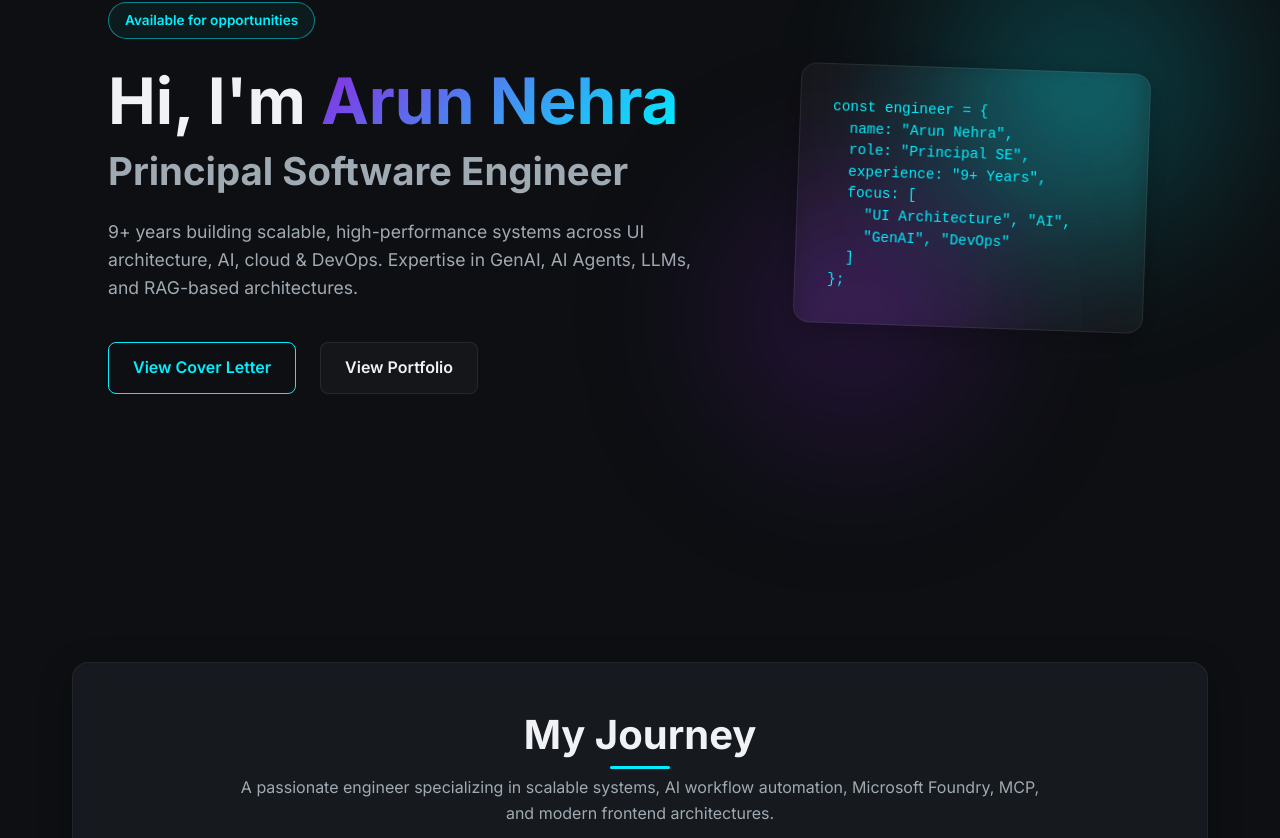
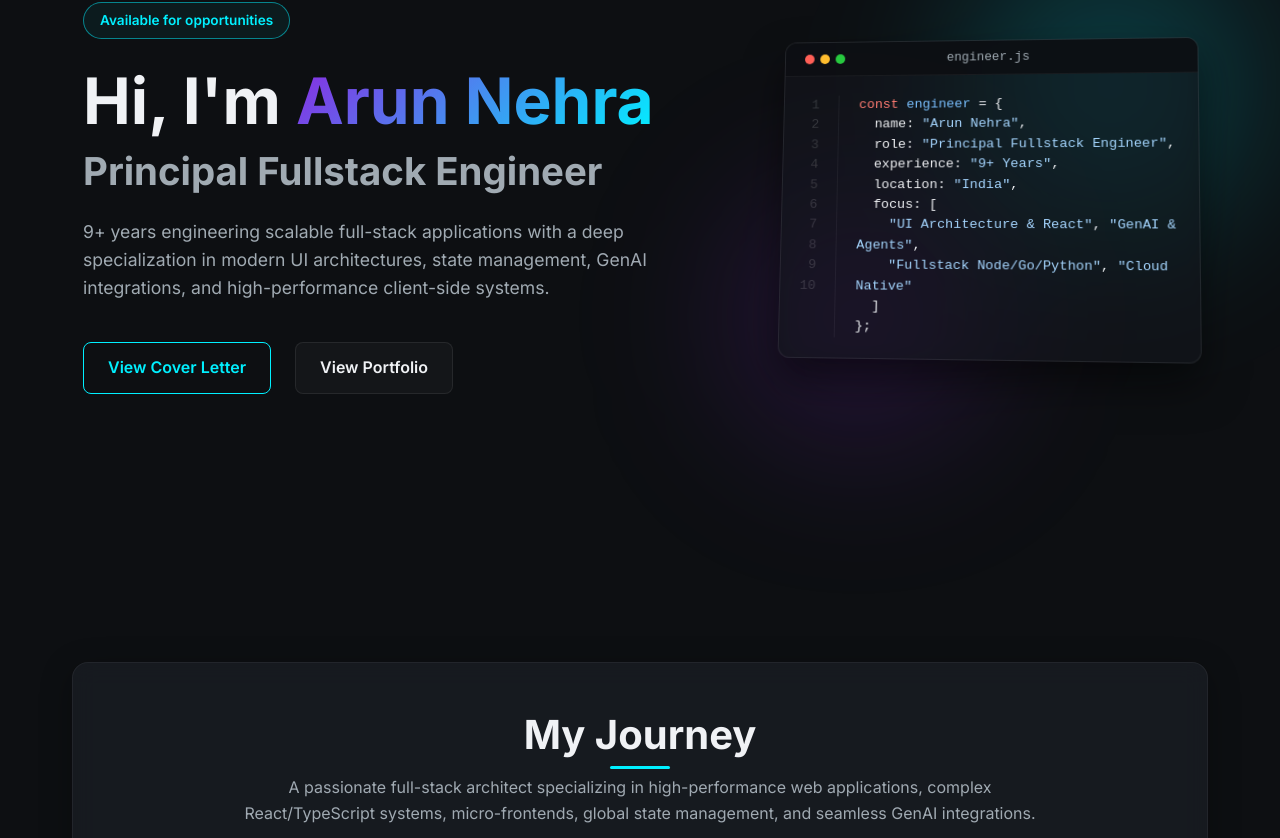
Before and after one commit to ArunNehra/portfolio, a React (Vite) app: page / in a window 1280 px wide. Shown: the part 202-1040 px from the top of the page. Built offline with nearby package versions, Linux system fonts and the light colour scheme.

Commit message:
feat: design overhaul, project additions & full-stack UI content positioning

```diff
--- a/src/components/About.jsx
+++ b/src/components/About.jsx
@@ -2,21 +2,21 @@ import './About.css';
 
 const About = () => {
   return (
-    <section id="experience" className="about-section">
+    <section id="about" className="about-section">
       <div className="container">
         <div className="about-content glass-panel">
           <h2 className="section-title" style={{marginBottom: '1rem'}}>My Journey</h2>
           <p className="text-secondary mb-8 text-center" style={{maxWidth: '800px', margin: '0 auto 2rem'}}>
-            A passionate engineer specializing in scalable systems, AI workflow automation, Microsoft Foundry, MCP, and modern frontend architectures.
+            A passionate full-stack architect specializing in high-performance web applications, complex React/TypeScript systems, micro-frontends, global state management, and seamless GenAI integrations.
           </p>
           <div className="stats-grid">
             <div className="stat-item text-center">
               <span className="stat-title text-xl">9+ Years Experience</span>
-              <span className="stat-desc">Full-stack & AI</span>
+              <span className="stat-desc">Full-stack & UI Architecture</span>
             </div>
             <div className="stat-item text-center">
               <span className="stat-title text-xl">Principal Engineer</span>
-              <span className="stat-desc">Leading teams at Eptura</span>
+              <span className="stat-desc">UI & Web Platforms at Eptura</span>
             </div>
             <div className="stat-item text-center">
               <span className="stat-title text-xl">B.Tech Graduate</span>
@@ -24,7 +24,7 @@ const About = () => {
             </div>
             <div className="stat-item text-center">
               <span className="stat-title text-xl">Based in India</span>
-              <span className="stat-desc">Bhiwani, Haryana</span>
+              <span className="stat-desc">Gurugram, Haryana</span>
             </div>
           </div>
         </div>
--- a/src/components/CoverLetter.jsx
+++ b/src/components/CoverLetter.jsx
@@ -14,27 +14,23 @@ const CoverLetter = () => {
             <p className="salutation">Dear Hiring Manager,</p>
 
             <p>
-              I am writing to express my interest in a Principal/Senior Software Engineering position. With over 9 years of experience building scalable, high-performance systems across UI architecture, AI, cloud, and DevOps, I am confident in my ability to make a meaningful impact on your team.
+              I am writing to express my interest in a Principal Fullstack Software Engineering position. With over 9 years of experience engineering scalable web applications with deep-seated expertise in advanced frontend architectures, state management, and full-stack integrations, I am confident in my ability to drive technical excellence on your team.
             </p>
 
             <p>
-              In my current role as Principal Software Engineer at Eptura, I have led UI modernisation initiatives using Monorepo (NX) and Microfrontend architectures, enabling scalable architecture, faster releases, and improved developer experience. I built and scaled a high-performance User Directory & Management system handling 100K+ records with optimised load times and secure access controls.
+              In my current role as Principal Software Engineer at Eptura, I have led web modernization initiatives using monorepo (NX) and micro-frontend architectures, establishing scalable UI foundations and elevating developer productivity. On the backend, I built and scaled high-throughput systems, including a user directory managing 100K+ records, using optimization policies to ensure secure, sub-second client delivery.
             </p>
 
             <p>
-              I designed CI/CD pipelines that reduced release cycles from weeks to days, improving deployment reliability with Docker, Kubernetes, and Azure. I also integrated AI-driven workflows using AI-assisted pair programming and built AI Agents with Azure AI Foundry for automation, implementing GenAI/LLM-based solutions with RAG using LangChain/LangGraph.
+              I have designed and implemented full-stack pipelines that reduced release cycles from weeks to days, leveraging Docker, Kubernetes, and Azure for cloud-native reliability. I also integrated GenAI workflows, designing custom Model Context Protocol (MCP) servers and AI Agents via Azure AI Foundry to automate client-side operations.
             </p>
 
             <p>
-              My expertise spans GenAI, AI Agents, LLMs, and RAG-based architectures, with hands-on experience in agentic workflows using LangChain/LangGraph and context engineering. I am experienced in AI-assisted pair programming, AI Foundry agent development, and building custom MCPs.
+              My expertise spans the entire lifecycle of modern web products, combining a mastery of client-side frameworks (React, Next.js, Redux Saga) with robust API development (GraphQL/REST, BFF patterns) and database engineering (PostgreSQL, MySQL, InfluxDB).
             </p>
 
             <p>
-              I have a strong background in React, TypeScript, Node.js, Go, APIs (GraphQL/REST, BFF), and cloud-native systems (AWS/Azure/GCP, Docker, CI/CD), with a focus on scalability, observability, and SRE practices.
-            </p>
-
-            <p>
-              I am excited about the opportunity to bring my technical expertise and leadership experience to your organization. I would welcome the chance to discuss how my skills and experience align with your team's goals.
+              I am excited about the opportunity to bring my full-stack capabilities and user-centric architecture experience to your organization. I would welcome the chance to discuss how my background aligns with your team's upcoming goals.
             </p>
 
             <div className="sign-off">
--- a/src/components/Footer.css
+++ b/src/components/Footer.css
@@ -67,3 +67,59 @@
     gap: 2rem;
   }
 }
+
+/* Contact Cards styling */
+.contact-card {
+  background: rgba(255, 255, 255, 0.015);
+  border: 1px solid rgba(255, 255, 255, 0.05);
+  border-radius: 12px;
+  padding: 1.5rem;
+  display: flex;
+  flex-direction: column;
+  align-items: center;
+  gap: 0.5rem;
+  transition: all 0.3s cubic-bezier(0.16, 1, 0.3, 1);
+  text-decoration: none;
+  color: inherit;
+}
+
+.contact-card:not(.no-link):hover {
+  background: rgba(0, 240, 255, 0.04);
+  border-color: var(--accent-color);
+  transform: translateY(-5px);
+  box-shadow: 0 10px 20px rgba(0, 240, 255, 0.1);
+}
+
+.contact-card.no-link:hover {
+  background: rgba(255, 255, 255, 0.025);
+  border-color: rgba(255, 255, 255, 0.1);
+}
+
+.contact-icon {
+  font-size: 1.8rem;
+  margin-bottom: 0.25rem;
+  transition: transform 0.3s ease;
+}
+
+.contact-card:not(.no-link):hover .contact-icon {
+  transform: scale(1.15);
+}
+
+.contact-title {
+  color: var(--accent-color);
+  font-size: 0.95rem;
+  font-weight: 700;
+  text-transform: uppercase;
+  letter-spacing: 0.5px;
+}
+
+.contact-value {
+  color: var(--text-secondary);
+  font-size: 0.85rem;
+  word-break: break-all;
+  transition: color 0.3s ease;
+}
+
+.contact-card:not(.no-link):hover .contact-value {
+  color: var(--text-primary);
+}
--- a/src/components/Hero.css
+++ b/src/components/Hero.css
@@ -104,26 +104,86 @@
   animation-delay: -5s;
 }
 
-.profile-card {
+.ide-window {
   width: 100%;
-  max-width: 350px;
-  transform: rotate(2deg);
+  max-width: 420px;
+  padding: 0 !important;
+  border-radius: 12px;
+  overflow: hidden;
+  background: rgba(18, 21, 26, 0.75) !important;
+  border: 1px solid rgba(255, 255, 255, 0.08) !important;
+  box-shadow: 0 20px 40px rgba(0, 0, 0, 0.5) !important;
+  transform: perspective(1000px) rotateY(-5deg) rotateX(5deg);
+  transition: transform 0.5s ease, box-shadow 0.5s ease;
 }
 
-.profile-card:hover {
-  transform: rotate(0deg) scale(1.02);
+.ide-window:hover {
+  transform: perspective(1000px) rotateY(0deg) rotateX(0deg);
+  box-shadow: 0 25px 50px var(--accent-glow) !important;
 }
 
-.code-snippet {
-  font-family: monospace;
-  color: var(--accent-color);
-  font-size: 0.9rem;
-  line-height: 1.5;
+.ide-header {
+  display: flex;
+  align-items: center;
+  justify-content: space-between;
+  padding: 0.75rem 1.25rem;
+  background: rgba(13, 15, 18, 0.9);
+  border-bottom: 1px solid rgba(255, 255, 255, 0.05);
+  position: relative;
 }
 
-.code-snippet span.keyword { color: #ff7b72; }
-.code-snippet span.string { color: #a5d6ff; }
-.code-snippet span.function { color: #d2a8ff; }
+.ide-dots {
+  display: flex;
+  gap: 6px;
+}
+
+.dot {
+  width: 10px;
+  height: 10px;
+  border-radius: 50%;
+}
+
+.dot-red { background: #ff5f56; }
+.dot-yellow { background: #ffbd2e; }
+.dot-green { background: #27c93f; }
+
+.ide-title {
+  position: absolute;
+  left: 50%;
+  transform: translateX(-50%);
+  font-family: monospace;
+  font-size: 0.8rem;
+  color: var(--text-secondary);
+}
+
+.ide-body {
+  display: flex;
+  padding: 1.25rem;
+  font-family: 'Fira Code', 'Courier New', Courier, monospace;
+  font-size: 0.85rem;
+  line-height: 1.5;
+  text-align: left;
+}
+
+.line-numbers {
+  display: flex;
+  flex-direction: column;
+  color: rgba(255, 255, 255, 0.15);
+  text-align: right;
+  padding-right: 1.25rem;
+  border-right: 1px solid rgba(255, 255, 255, 0.05);
+  user-select: none;
+}
+
+.code-content {
+  padding-left: 1.25rem;
+  color: var(--text-primary);
+}
+
+.keyword { color: #ff7b72; }
+.variable { color: #79c0ff; }
+.string { color: #a5d6ff; }
+.comment { color: #8b949e; }
 
 @keyframes float {
   0% { transform: translate(0, 0); }
--- a/src/components/Hero.jsx
+++ b/src/components/Hero.jsx
@@ -2,14 +2,14 @@ import './Hero.css';
 
 const Hero = () => {
   return (
-    <section className="hero" id="about">
+    <section className="hero" id="home">
       <div className="container hero-container">
         <div className="hero-content animate-fade-in">
           <div className="badge">Available for opportunities</div>
           <h1 className="name">Hi, I'm <span className="gradient-text">Arun Nehra</span></h1>
-          <h2 className="title">Principal Software Engineer</h2>
+          <h2 className="title">Principal Fullstack Engineer</h2>
           <p className="description">
-            9+ years building scalable, high-performance systems across UI architecture, AI, cloud & DevOps. Expertise in GenAI, AI Agents, LLMs, and RAG-based architectures.
+            9+ years engineering scalable full-stack applications with a deep specialization in modern UI architectures, state management, GenAI integrations, and high-performance client-side systems.
           </p>
           <div className="hero-cta">
             <a href="#cover-letter" className="btn-primary">View Cover Letter</a>
@@ -19,21 +19,42 @@ const Hero = () => {
         <div className="hero-visual animate-fade-in" style={{animationDelay: '0.2s'}}>
           <div className="glow-orb orb-1"></div>
           <div className="glow-orb orb-2"></div>
-          <div className="glass-panel profile-card">
-            <div className="code-snippet">
-              <pre>
+          <div className="ide-window glass-panel">
+            <div className="ide-header">
+              <div className="ide-dots">
+                <span className="dot dot-red"></span>
+                <span className="dot dot-yellow"></span>
+                <span className="dot dot-green"></span>
+              </div>
+              <div className="ide-title">engineer.js</div>
+            </div>
+            <div className="ide-body">
+              <div className="line-numbers">
+                <span>1</span>
+                <span>2</span>
+                <span>3</span>
+                <span>4</span>
+                <span>5</span>
+                <span>6</span>
+                <span>7</span>
+                <span>8</span>
+                <span>9</span>
+                <span>10</span>
+              </div>
+              <div className="code-content">
                 <code>
-{`const engineer = {
-  name: "Arun Nehra",
-  role: "Principal SE",
-  experience: "9+ Years",
-  focus: [
-    "UI Architecture", "AI",
-    "GenAI", "DevOps"
-  ]
-};`}
+                  <span className="keyword">const</span> <span className="variable">engineer</span> = &#123;<br />
+                  &nbsp;&nbsp;name: <span className="string">"Arun Nehra"</span>,<br />
+                  &nbsp;&nbsp;role: <span className="string">"Principal Fullstack Engineer"</span>,<br />
+                  &nbsp;&nbsp;experience: <span className="string">"9+ Years"</span>,<br />
+                  &nbsp;&nbsp;location: <span className="string">"India"</span>,<br />
+                  &nbsp;&nbsp;focus: [<br />
+                  &nbsp;&nbsp;&nbsp;&nbsp;<span className="string">"UI Architecture & React"</span>, <span className="string">"GenAI & Agents"</span>,<br />
+                  &nbsp;&nbsp;&nbsp;&nbsp;<span className="string">"Fullstack Node/Go/Python"</span>, <span className="string">"Cloud Native"</span><br />
+                  &nbsp;&nbsp;]<br />
+                  &#125;;
                 </code>
-              </pre>
+              </div>
             </div>
           </div>
         </div>
--- a/src/components/Portfolio.css
+++ b/src/components/Portfolio.css
@@ -1,6 +1,39 @@
 .portfolio-section {
   padding: 6rem 0;
   background: var(--bg-color);
+}
+
+.portfolio-filters {
+  display: flex;
+  justify-content: center;
+  gap: 1rem;
+  margin-bottom: 3rem;
+  flex-wrap: wrap;
+}
+
+.filter-btn {
+  background: rgba(255, 255, 255, 0.02);
+  border: 1px solid rgba(255, 255, 255, 0.08);
+  color: var(--text-secondary);
+  padding: 0.6rem 1.5rem;
+  border-radius: 30px;
+  font-weight: 600;
+  font-size: 0.9rem;
+  cursor: pointer;
+  transition: all 0.3s ease;
+}
+
+.filter-btn:hover {
+  border-color: var(--accent-color);
+  color: var(--text-primary);
+  transform: translateY(-2px);
+}
+
+.filter-btn.active {
+  background: var(--accent-glow);
+  border-color: var(--accent-color);
+  color: var(--accent-color);
+  box-shadow: 0 0 15px rgba(0, 240, 255, 0.2);
 }
 
 .portfolio-grid {
--- a/src/components/Portfolio.jsx
+++ b/src/components/Portfolio.jsx
@@ -1,36 +1,71 @@
+import { useState } from 'react';
 import './Portfolio.css';
 
 const Portfolio = () => {
+  const [filter, setFilter] = useState('All');
+
   const projects = [
+    {
+      title: "AI-Driven Workflow Automation",
+      company: "Eptura",
+      category: "AI & GenAI",
+      description: "Architected an Agent Orchestrator using Azure AI Foundry SDK in TypeScript. Developed a custom Eptura Platform MCP server connected to an API Gateway with secure bearer authentication.",
+      tags: ["TypeScript", "Foundry SDK", "Agent Orchestrator", "MCP", "API Gateway", "Bearer Auth"],
+      image: "https://images.unsplash.com/photo-1451187580459-43490279c0fa?auto=format&fit=crop&w=600&q=80"
+    },
     {
       title: "User Directory & Management System",
       company: "Eptura",
+      category: "Frontend",
       description: "Built and scaled a high-performance user directory system handling 100K+ records with optimized load times and secure access controls. Implemented bulk uploads, RBAC, and feature toggles.",
       tags: ["React", "TypeScript", "NX Monorepo", "MFE", "Azure", "GraphQL"],
       image: "https://images.unsplash.com/photo-1551288049-bebda4e38f71?auto=format&fit=crop&w=600&q=80"
     },
     {
-      title: "AI-Driven Workflow Automation",
-      company: "Eptura",
-      description: "Architected an Agent Orchestrator using Azure AI Foundry SDK in TypeScript. Developed a custom Eptura Platform MCP server connected to an API Gateway with secure bearer authentication.",
-      tags: ["TypeScript", "Foundry SDK", "Agent Orchestrator", "MCP", "API Gateway", "Bearer Auth"],
-      image: "https://images.unsplash.com/photo-1451187580459-43490279c0fa?auto=format&fit=crop&w=600&q=80"
-    },
-    {
       title: "SchemaPulse: Distributed Database & System Monitoring Platform",
       company: "Freelance",
+      category: "Systems & Backend",
       description: "Developed an enterprise-grade real-time monitoring platform. Built a Go agent for low-level server telemetry, a Laravel API backend with PostgreSQL/InfluxDB dual storage, and a React dashboard.",
       tags: ["Go", "React", "TypeScript", "Laravel", "PostgreSQL", "InfluxDB", "Docker"],
       image: import.meta.env.BASE_URL + "schemapulse_dashboard.png"
     },
     {
+      title: "Audio DSP & Synthesizer Suite",
+      company: "Freelance",
+      category: "Systems & Backend",
+      description: "Designed and built high-performance VST3/CLAP synthesizers and audio effect plugins in Rust. Implemented zero-delay feedback SVF filters, real-time spectral FFT processing, and custom GUIs.",
+      tags: ["Rust", "DSP", "VST3 / CLAP", "FFT", "Vizia / Egui", "Systems"],
+      image: "https://images.unsplash.com/photo-1598488035139-bdbb2231ce04?auto=format&fit=crop&w=600&q=80"
+    },
+    {
       title: "Taboola Product Implementation Platform",
       company: "Taboola",
+      category: "Frontend",
       description: "Led the implementation and deployment of Taboola content recommendation feeds, floating widgets, video units, and vignettes across multiple high-traffic publisher sites, optimizing ad revenue.",
       tags: ["React", "Redux", "Node.js", "Next.js", "Socket IO", "Docker"],
       image: "https://images.unsplash.com/photo-1561070791-2526d30994b5?auto=format&fit=crop&w=600&q=80"
+    },
+    {
+      title: "CRWN Clothing",
+      company: "Freelance",
+      category: "Frontend",
+      description: "Developed a full-featured e-commerce PWA using React v17, TypeScript, and Styled Components. Integrated Redux Saga, Stripe payments via serverless functions, Firebase Auth, and Firestore databases.",
+      tags: ["React", "TypeScript", "Redux Saga", "Firebase", "Stripe", "Serverless"],
+      image: "https://images.unsplash.com/photo-1489987707025-afc232f7ea0f?auto=format&fit=crop&w=600&q=80"
+    },
+    {
+      title: "CarBazaar",
+      company: "Freelance",
+      category: "Systems & Backend",
+      description: "Developed a full-stack car rental platform with a React frontend and a NestJS GraphQL API. Configured a containerized production environment using Docker Compose, Nginx, and MySQL.",
+      tags: ["React", "NestJS", "GraphQL", "MySQL", "Docker", "Nginx", "TypeScript"],
+      image: "https://images.unsplash.com/photo-1549399542-7e3f8b79c341?auto=format&fit=crop&w=600&q=80"
     }
   ];
+
+  const filteredProjects = filter === 'All'
+    ? projects
+    : projects.filter(project => project.category === filter);
 
   return (
     <section id="portfolio" className="portfolio-section">
@@ -38,12 +73,24 @@ const Portfolio = () => {
         <div className="text-center mb-10">
            <div className="badge" style={{marginBottom: '1rem'}}>Portfolio</div>
            <h2 className="section-title" style={{marginBottom: '1rem', borderBottom: 'none', paddingBottom: 0}}>Featured Projects</h2>
-           <p className="text-secondary" style={{maxWidth: '600px', margin: '0 auto'}}>Highlights from my professional work across enterprise-scale platforms and AI-driven solutions.</p>
+           <p className="text-secondary" style={{maxWidth: '600px', margin: '0 auto 2rem'}}>Highlights from my professional work across enterprise-scale platforms and AI-driven solutions.</p>
+        </div>
+
+        <div className="portfolio-filters">
+          {['All', 'AI & GenAI', 'Frontend', 'Systems & Backend'].map((cat) => (
+            <button
+              key={cat}
+              className={`filter-btn ${filter === cat ? 'active' : ''}`}
+              onClick={() => setFilter(cat)}
+            >
+              {cat}
+            </button>
+          ))}
         </div>
 
         <div className="portfolio-grid">
-          {projects.map((project, index) => (
-            <div className="project-card animate-fade-in" key={index} style={{animationDelay: `${index * 0.2}s`}}>
+          {filteredProjects.map((project, index) => (
+            <div className="project-card animate-fade-in" key={project.title} style={{animationDelay: `${index * 0.1}s`}}>
               <div className="project-image-container">
                 <img src={project.image} alt={project.title} className="project-image" />
                 <span className="project-company-badge">{project.company}</span>
--- a/src/components/Skills.jsx
+++ b/src/components/Skills.jsx
@@ -8,23 +8,23 @@ const Skills = () => {
     },
     {
       title: "🖥️ Frontend & UI Architecture",
-      skills: ["React", "Next.js", "TypeScript", "JavaScript", "Microfrontends (MFE)", "Monorepo (NX)", "Redux", "Jotai", "HTML5", "CSS3", "SASS", "Styled Components"]
+      skills: ["React", "Next.js", "TypeScript", "JavaScript", "Microfrontends (MFE)", "Monorepo (NX)", "Redux Toolkit", "Redux Saga", "Tailwind CSS", "Styled Components", "Jotai"]
     },
     {
-      title: "⚙️ Backend & APIs",
-      skills: ["Node.js", "REST APIs", "GraphQL", "Backend for Frontend (BFF)", "API Design & Integration", "Go"]
+      title: "⚙️ Backend & Databases",
+      skills: ["Node.js", "NestJS", "Go", "PHP / Laravel", "GraphQL", "REST APIs", "TypeORM", "PostgreSQL", "MySQL", "InfluxDB (Time-Series)", "Firebase / Firestore"]
     },
     {
-      title: "☁️ Cloud, DevOps & Platform",
-      skills: ["AWS", "Azure", "GCP", "Docker", "Kubernetes", "CI/CD (Jenkins)", "DevOps Pipelines", "Cloud Deployment"]
+      title: "🦀 Systems & Audio DSP",
+      skills: ["Rust (DSP & Systems)", "nih_plug (VST3 / CLAP)", "Zero-Delay Feedback (ZDF)", "Spectral Processing (FFT)", "Granular Synthesis", "Vizia / Egui", "Thread-Safe Real-time DSP"]
     },
     {
-      title: "📈 Observability & Performance",
-      skills: ["Grafana", "Kibana", "Logging", "Monitoring", "Tracing", "Performance Optimization", "Scalability", "SRE Practices"]
+      title: "☁️ Cloud, DevOps & Serverless",
+      skills: ["AWS", "Azure", "GCP", "Docker & Docker Compose", "Kubernetes", "CI/CD (Jenkins)", "Nginx", "Netlify Serverless Functions"]
     },
     {
-      title: "🧪 Testing & Quality",
-      skills: ["Jest", "Cypress", "Automated Testing", "Test Strategy"]
+      title: "📈 Observability & Testing",
+      skills: ["Grafana", "Kibana", "System Telemetry", "Performance Optimization", "Jest", "Cypress", "Automated Testing"]
     }
   ];
 
```
Also changed, not shown: src/components/Footer.jsx (+29 -23 lines).
